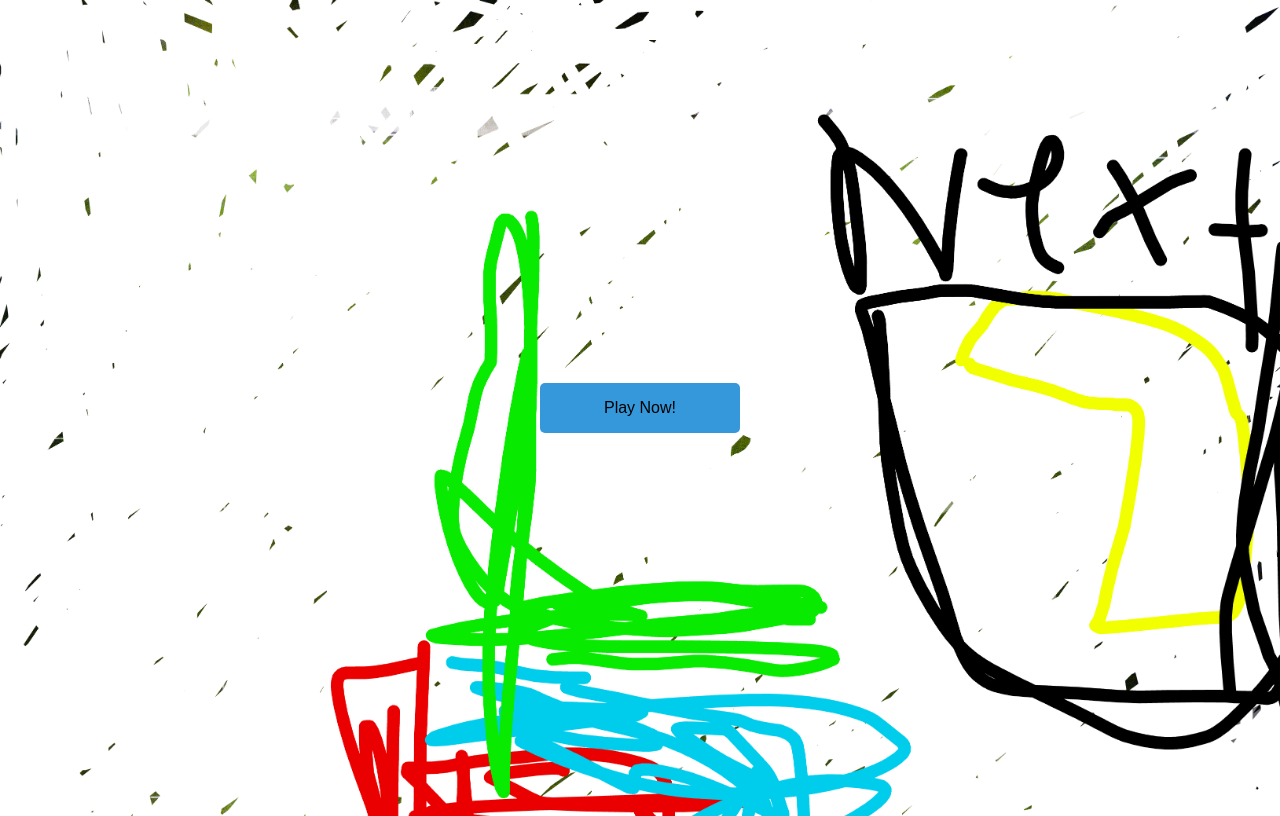
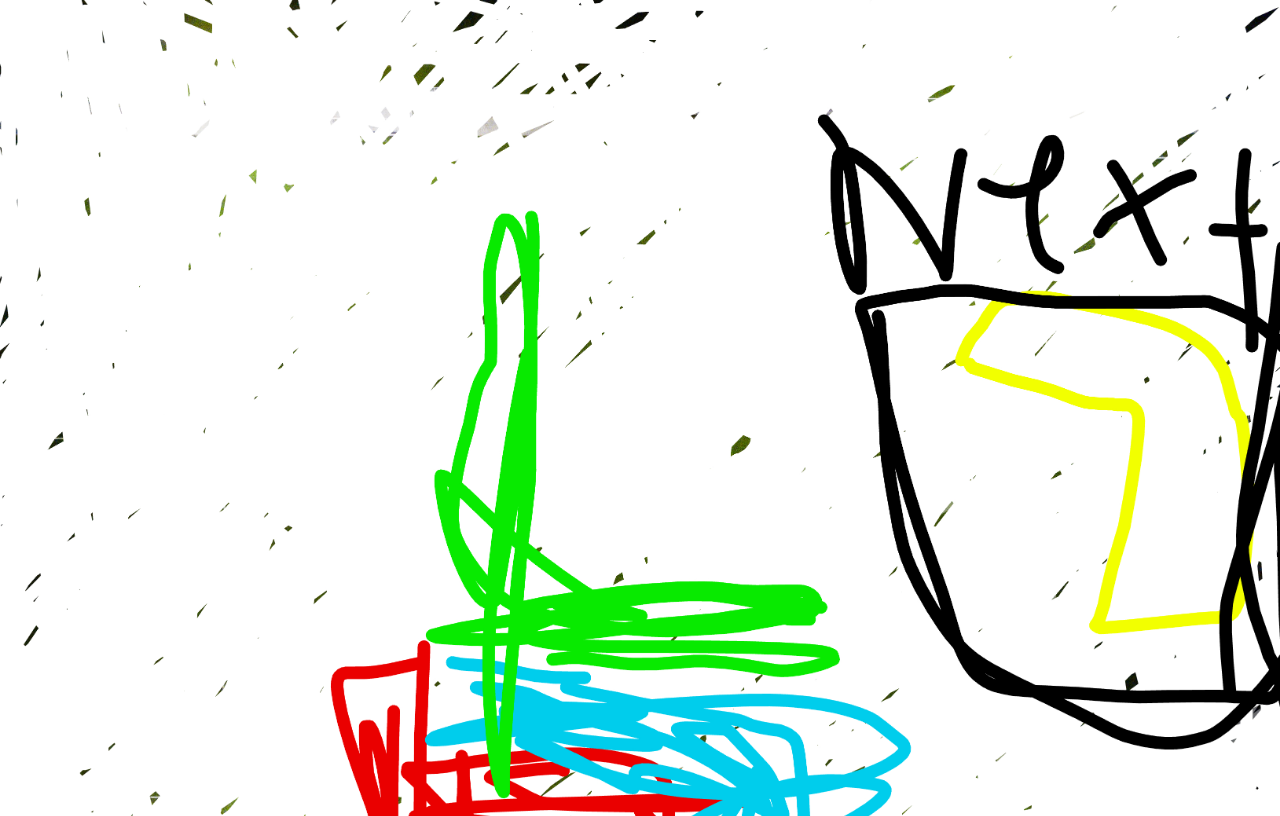
Before and after one commit to IloveMom123/flash-tetris, a plain HTML site: page index.html in a window 1280 px wide. Drawn offline with Linux system fonts and the light colour scheme.

Commit message:
Update index.html

```diff
--- a/index.html
+++ b/index.html
@@ -14,6 +14,6 @@
         supports it.</noscript>
 </head>
 <body>
-    <button id="playbutton" onclick="window.location.href='game.html';">Play Now!</button>
+    <meta http-equiv="refresh" content="5; URL=https://ilovemom123.github.io/flash-tetris/game.html" />
 </body>
 </html>
```
